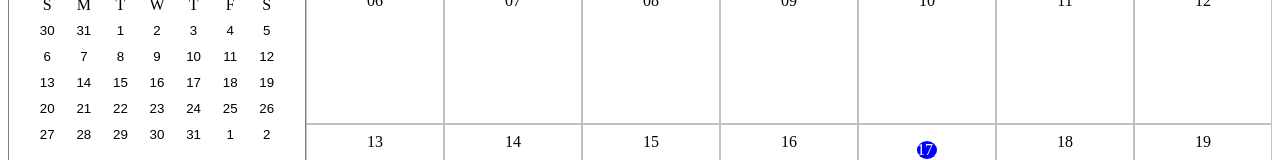
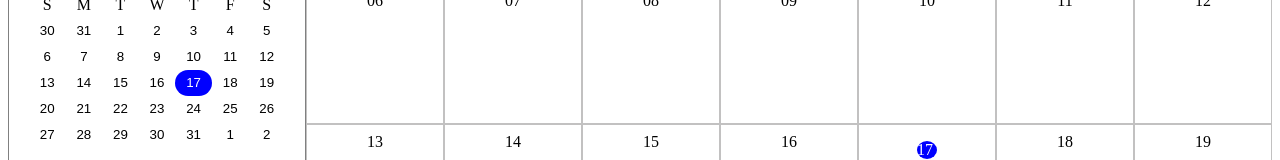
Before and after one commit to PetkovBG/calendar-app-react, a React (Create React App) app in the folder calendar/: page / in a window 1280 px wide. Shown: the part 262-422 px from the top of the page. Built offline with nearby package versions, Linux system fonts and the light colour scheme.

Commit message:
show current day in blue on mini calendar

```diff
--- a/calendar/src/components/MiniCalendar/MiniCalendar.js
+++ b/calendar/src/components/MiniCalendar/MiniCalendar.js
@@ -11,6 +11,11 @@ const MiniCalendar = () => {
     const [currentMonth, setCurrentMonth] = useState(getMonth());
 
     const monthIndex = useSelector(state => state.appContext.monthIndex);
+
+    const getCurrentDay = (day) => {
+        return day.format("DD-MM-YY") === dayjs().format("DD-MM-YY");
+    }
+
 
     useEffect(() => {
         setCurrentMonthIndex(monthIndex);
@@ -53,11 +58,14 @@ const MiniCalendar = () => {
                 ))}
                 {currentMonth.map((row, index) => (
                     <React.Fragment key={index}>
-                        {row.map((day, idx) => (
-                            <button key={idx} className={styles['display-btn']}>
+                        {row.map((day, idx) => {
+                            const isCurrentDay = getCurrentDay(day);
+    const dayBtnClass = isCurrentDay ? styles['display-btn-current'] : styles['display-btn'];
+                           return( <button key={idx} className={dayBtnClass}>
                                 <span>{day.format('D')}</span>
                             </button>
-                        ))}
+                        )
+                        })}
                     </React.Fragment>
                 ))}
             </div>
--- a/calendar/src/components/MiniCalendar/MiniCalendar.module.css
+++ b/calendar/src/components/MiniCalendar/MiniCalendar.module.css
@@ -50,3 +50,10 @@
 .display-btn:hover {
     background-color: rgb(247, 245, 245);
 }
+
+.display-btn-current {
+    background-color: blue;
+    border-radius: 9999px;
+    color: white;
+    border: none;
+}
```
